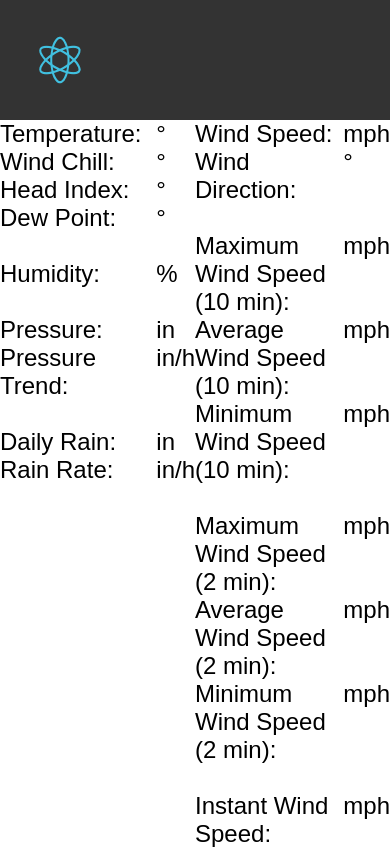
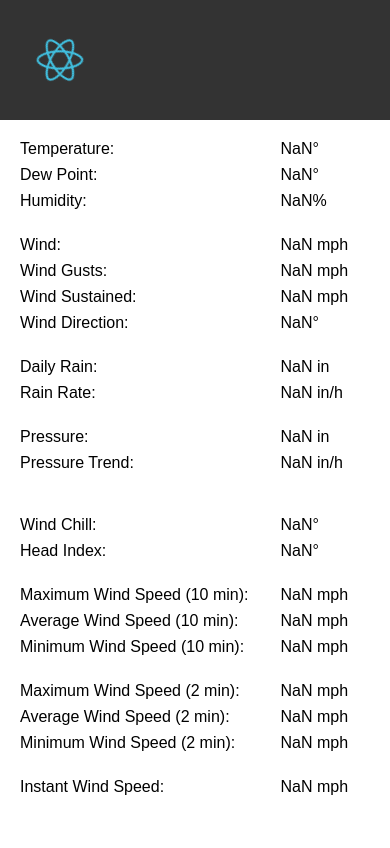
Before and after one commit to marksoderquist/weather-server, a React (Create React App) app in the folder client/: page / in a window 390 px wide. Built offline with nearby package versions, Linux system fonts and the light colour scheme; no server answers.

Commit message:
Working on vertical mobile devices

```diff
--- a/client/src/App.css
+++ b/client/src/App.css
@@ -3,13 +3,25 @@
 }
 
 .App-logo {
-  animation: App-logo-spin infinite 20s linear;
+    animation: App-logo-spin infinite 30s linear;
     width: 80px;
     height: 80px;
     float: left;
+    border-radius: 50%;
+}
+
+@keyframes App-logo-spin {
+    from {
+        transform: rotate(360deg);
+    }
+    to {
+        transform: rotate(0deg);
+    }
 }
 
 .App-header {
+    display: flex;
+    align-items:center;
     background-color: #333;
     height: 80px;
     padding: 20px;
@@ -17,18 +29,11 @@
 }
 
 .App-title {
-  font-size: 2.5em;
-  vertical-align: center;
+    font-size: 2em;
 }
 
-.App-intro {
-  padding: 20px;
-  font-size: xx-large;
-}
-
-@keyframes App-logo-spin {
-  from { transform: rotate(360deg); }
-  to { transform: rotate(0deg); }
+.content {
+    padding: 1em;
 }
 
 .two-column-layout {
@@ -43,9 +48,16 @@
 
 .weather-field {
     display: table-row;
-  font-size: x-large;
+    font-size: 1em;
+    --weather-field-pad: 0.25em;
 }
 
-.weather-cell {
+.weather-field-prompt {
     display: table-cell;
+    padding: var(--weather-field-pad) 2.0em var(--weather-field-pad) var(--weather-field-pad);
 }
+
+.weather-field-value {
+    display: table-cell;
+    padding: var(--weather-field-pad) var(--weather-field-pad) var(--weather-field-pad) 0.0em;
+}
--- a/client/src/App.js
+++ b/client/src/App.js
@@ -32,7 +32,7 @@ function parseJSON(response) {
 class App extends Component {
 
     constructor(props) {
-        super(props)
+        super(props);
         this.state = {
             weather: {}
         }
@@ -68,7 +68,7 @@ class Header extends Component {
         return (
             <header className="App-header">
                 <img src={logo} className="App-logo" alt="logo"/>
-                <h1 className="App-title">{this.props.title}</h1>
+                <div className="App-title">{this.props.title}</div>
             </header>
         );
     }
@@ -77,24 +77,27 @@ class Header extends Component {
 class Body extends Component {
     render() {
         return (
-            <div className="two-column-layout">
+            <div className="content">
                     <div className="column">
-                    <Field name='Temperature' value={this.props.weather.temperature} unit='&deg;'/>
-                    <Field name='Wind Chill' value={this.props.weather.windChill} unit='&deg;'/>
-                    <Field name='Head Index' value={this.props.weather.heatIndex} unit='&deg;'/>
-                    <Field name='Dew Point' value={this.props.weather.dewPoint} unit='&deg;'/>
+                        <Field name='Temperature' value={this.props.weather.temperature} unit='&deg;' precision='1'/>
+                        <Field name='Dew Point' value={this.props.weather.dewPoint} unit='&deg;' precision='1'/>
+                        <Field name='Humidity' value={this.props.weather.humidity} unit='%'/>
+                        {/*<WindField name='Wind Speed' wind={this.props.weather.windTenMinAvg} gust={this.props.weather.windTenMinMax} unit=' mph'/>*/}
                         <Separator/>
-                    <Field name='Humidity' value={this.props.weather.humidity} unit='%'/>
+                        <Field name='Wind' value={this.props.weather.windTenMinAvg} unit=' mph'/>
+                        <Field name='Wind Gusts' value={this.props.weather.windTenMinMax} unit=' mph'/>
+                        <Field name='Wind Sustained' value={this.props.weather.windTenMinMin} unit=' mph'/>
+                        <Field name='Wind Direction' value={this.props.weather.windDirection} unit='&deg;'/>
                         <Separator/>
-                    <Field name='Pressure' value={this.props.weather.pressure} unit=' in'/>
-                    <Field name='Pressure Trend' value={this.props.weather.pressureTrend} unit=' in/h'/>
+                        <Field name='Daily Rain' value={this.props.weather.rainTotalDaily} unit=' in' precision='2'/>
+                        <Field name='Rain Rate' value={this.props.weather.rainRate} unit=' in/h' precision='2'/>
                         <Separator/>
-                    <Field name='Daily Rain' value={this.props.weather.rainTotalDaily} unit=' in'/>
-                    <Field name='Rain Rate' value={this.props.weather.rainRate} unit=' in/h'/>
-                </div>
-                <div className="column">
-                    <Field name='Wind Speed' value={this.props.weather.windTenMinAvg} unit=' mph'/>
-                    <Field name='Wind Direction' value={this.props.weather.windDirection} unit='&deg;'/>
+                        <Field name='Pressure' value={this.props.weather.pressure} unit=' in' precision='2'/>
+                        <Field name='Pressure Trend' value={this.props.weather.pressureTrend} unit=' in/h' precision='2'/>
+                        <Separator/>
+                        <Separator/>
+                        <Field name='Wind Chill' value={this.props.weather.windChill} unit='&deg;' precision='1'/>
+                        <Field name='Head Index' value={this.props.weather.heatIndex} unit='&deg;' precision='1'/>
                         <Separator/>
                         <Field name='Maximum Wind Speed (10 min)' value={this.props.weather.windTenMinMax} unit=' mph'/>
                         <Field name='Average Wind Speed (10 min)' value={this.props.weather.windTenMinAvg} unit=' mph'/>
@@ -112,17 +115,34 @@ class Body extends Component {
 }
 
 class Field extends Component {
+
     render() {
         return (
-            <div className="weather-field"><div className="weather-cell">{this.props.name}:</div><div className="weather-cell">{this.props.value}{this.props.unit}</div></div>
+            <div className="weather-field">
+                <div className="weather-field-prompt">{this.props.name}:</div>
+                <div className="weather-field-value">{parseFloat(this.props.value).toFixed(this.props.precision)}{this.props.unit}</div>
+            </div>
         );
     }
 }
 
+// class WindField extends Component {
+//     render() {
+//         return (
+//             <div className="weather-field">
+//                 <div className="weather-field-prompt">{this.props.name}:</div>
+//                 <div className="weather-field-value">{this.props.wind}{this.props.unit} gusting to {this.props.gust}{this.props.unit}</div>
+//             </div>
+//         );
+//     }
+// }
+
 class Separator extends Component {
     render() {
         return (
-            <div className="weather-field"><div className="weather-cell"/>&nbsp;</div>
+            <div className="weather-field">
+                <div className="weather-field-prompt"/>
+                &nbsp;</div>
         );
     }
 }
```
Also changed, not shown: client/public/manifest.json. Lines whose indentation alone changed are shown as unchanged.
